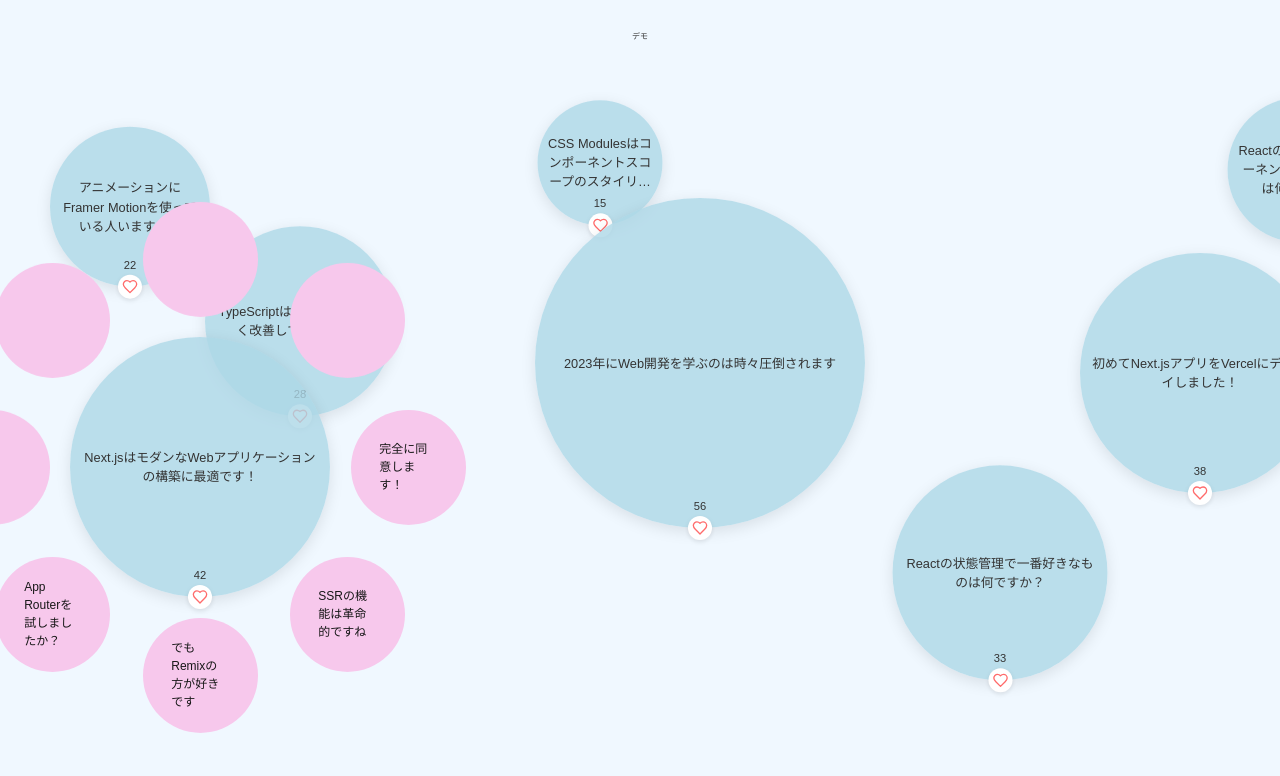
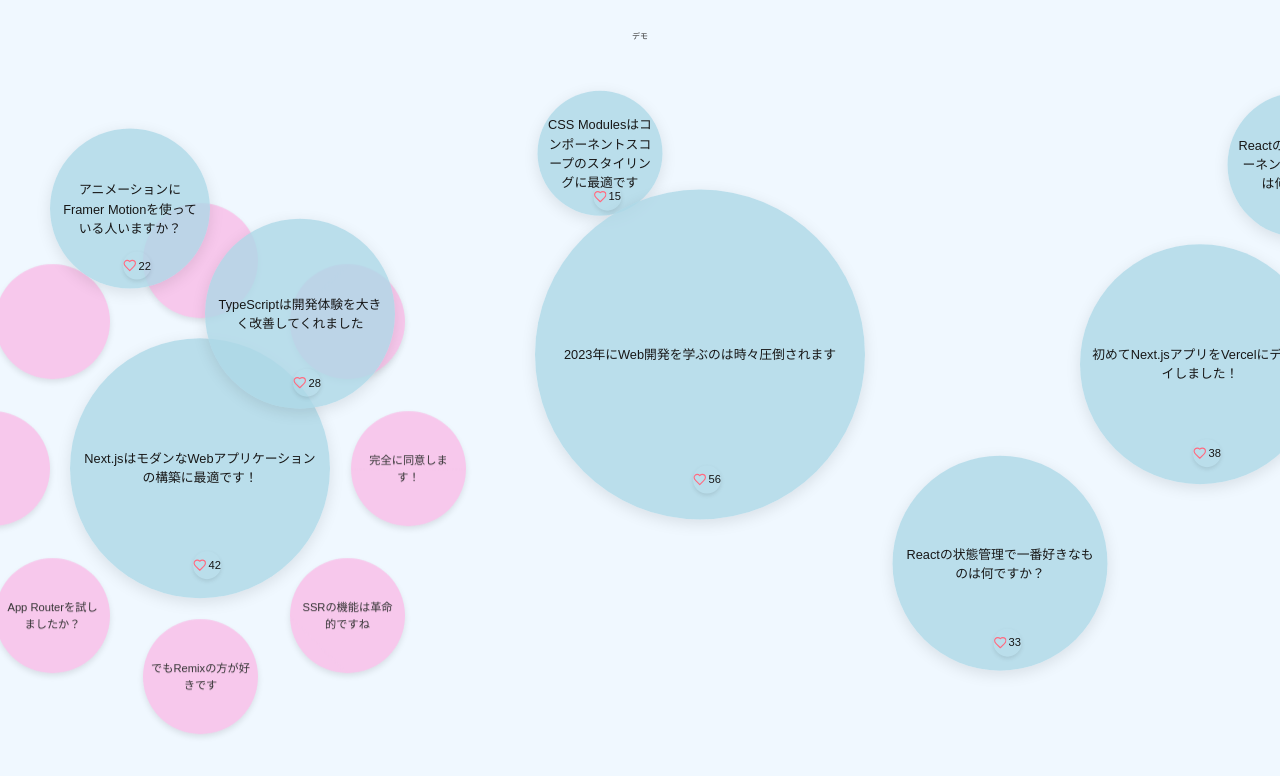
Before and after one commit to K-Kizuku/TEKUTEKU, a Next.js app in the folder front/: page /pages/index in a window 1280 px wide. Both pictures are taken after a click on the element "Next.jsはモダンなWebアプリケーションの構築に最適です！". Shown: the top 776 px of the page. Built offline with nearby package versions, Linux system fonts and the light colour scheme; a web font is replaced by a local one.

Commit message:
add animation

```diff
--- a/front/src/app/components/Bubble/Bubble.module.css
+++ b/front/src/app/components/Bubble/Bubble.module.css
@@ -1,9 +1,10 @@
 .bubbleContainer {
   position: absolute;
   transform: translate(-50%, -50%);
-    animation: float 8s ease-in-out infinite;
-    z-index: 1;
-    transition: all 0.3s ease;
+  display: flex;
+  justify-content: center;
+  align-items: center;
+  animation: float 5s ease-in-out infinite;
 }
 
 .bubble {
@@ -12,103 +13,185 @@
   border-radius: 50%;
   background: rgba(173, 216, 230, 0.8);
   display: flex;
+  justify-content: center;
   align-items: center;
-    justify-content: center;
   cursor: pointer;
+  padding: 5px;
   box-shadow: 0 4px 15px rgba(0, 0, 0, 0.1);
   transition: all 0.3s ease;
   overflow: hidden;
+  text-align: center;
   padding: 10px;
-    text-align: center;
-    position:absolute;
+  position: absolute;
+  z-index: 2;
 }
+
 
   .bubble:hover {
     transform: scale(1.05);
-    background: rgba(173, 216, 230, 0.9);
+    box-shadow: 0 6px 12px rgba(0, 0, 0, 0.15);
   }
 
   .bubbleText {
     font-size: 0.8rem;
-    color: #333;
+    font-weight: 500;
     word-break: break-word;
     max-height: 100%;
     overflow: hidden;
-    display: -webkit-box;
-    -webkit-line-clamp: 3;
-    -webkit-box-orient: vertical;
   }
 
   .likeButton {
     position: absolute;
-    bottom: 0;
-    left: 50%;
-    transform: translate(-50%, 50%);
-    background: white;
+    bottom: 10%;
+    right: 10p%;
     border: none;
     border-radius: 50%;
-    width: 24px;
-    height: 24px;
+    width: 28px;
+    height: 28px;
     display: flex;
+    justify-content: center;
     align-items: center;
-    justify-content: center;
     cursor: pointer;
-    box-shadow: 0 2px 5px rgba(0, 0, 0, 0.1);
-    z-index: 2;
+    box-shadow: 0 2px 4px rgba(0, 0, 0, 0.1);
+    transform: translate(25%, 25%);
+    z-index: 100;
     transition: all 0.2s ease;
   }
 
   .likeButton:hover {
-    transform: translate(-50%, 50%) scale(1.1);
+    transform: translate(25%, 25%) scale(1.1);
   }
 
   .heartIcon {
-    color: #ff6b6b;
+    color: #ff6b81;
   }
 
   .likeCount {
-    position: absolute;
-    top: -18px;
     font-size: 0.7rem;
-    color: #333;
+    margin-left: 2px;
   }
 
-
+  /* Float animation for the main bubble */
   @keyframes float {
     0% {
       transform: translate(-50%, -50%) translateY(0px);
     }
     50% {
-      transform: translate(-50%, -50%) translateY(-15px);
+      transform: translate(-50%, -50%) translateY(-10px);
     }
     100% {
       transform: translate(-50%, -50%) translateY(0px);
     }
   }
-  /*reply*/
-  .replyText{
+
+  /* Replies Container and Animation */
+  .repliesContainer {
     position: absolute;
-    font-size:0.75rem;
-    top: 50%;
-    left:50%;
-    transform:translate(-50%, -50%);
+    width: 100%;
+    height: 100%;
   }
 
-  .replyCircle {
-    position: absolute;
-    width: 50px;
-    height: 50px;
-    background-color: #f7c8ec;
-    border-radius: 50%;
-    /* 他のスタイル */
+  /* Individual reply bubble animation and styling */
+  .repliesContainer > div {
+    opacity: 0;
+    transform: scale(0);
+    box-shadow: 0 3px 6px rgba(0, 0, 0, 0.1);
+    display: flex;
+    justify-content: center;
+    align-items: center;
+    transition: all 0.5s cubic-bezier(0.34, 1.56, 0.64, 1);
+    animation: appearWithTrail 0.8s forwards;
+    overflow: hidden;
   }
 
-  .replyLine {
+  /* Clockwise appearance animation with delay for each bubble */
+  .repliesContainer > div:nth-child(1) { animation-delay: 0.1s; }
+  .repliesContainer > div:nth-child(2) { animation-delay: 0.2s; }
+  .repliesContainer > div:nth-child(3) { animation-delay: 0.3s; }
+  .repliesContainer > div:nth-child(4) { animation-delay: 0.4s; }
+  .repliesContainer > div:nth-child(5) { animation-delay: 0.5s; }
+  .repliesContainer > div:nth-child(6) { animation-delay: 0.6s; }
+  .repliesContainer > div:nth-child(7) { animation-delay: 0.7s; }
+  .repliesContainer > div:nth-child(8) { animation-delay: 0.8s; }
+
+  /* Animation for bubbles to appear from center in a clockwise fashion */
+  @keyframes appearWithTrail {
+    0% {
+      opacity: 0;
+      transform: scale(0) translate(0, 0);
+    }
+    50% {
+      opacity: 0.7;
+    }
+    100% {
+      opacity: 1;
+      transform: scale(1) translate(0, 0);
+    }
+  }
+
+  /* Add trails behind the bubbles */
+  .repliesContainer > div::before {
+    content: '';
     position: absolute;
-    width: 2px;
-    background-color: #f7c8ec;
-    transition: width 1s ease-out, transform 1s ease-out;
-    transform-origin: 0 50%;
-    pointer-events: none;
-    z-index: 0;
+    width: 100%;
+    height: 2px;
+    background: linear-gradient(90deg, transparent, #f7c8ec, transparent);
+    z-index: -1;
+    transform-origin: left center;
+    transform: scaleX(0) rotate(calc(45deg * var(--bubble-index, 0)));
+    animation: showTrail 0.6s forwards;
+    animation-delay: calc(0.1s * var(--bubble-index, 0) + 0.2s);
+    opacity: 0;
   }
+
+  /* Animation for the trails */
+  @keyframes showTrail {
+    0% {
+      transform: scaleX(0) rotate(calc(45deg * var(--bubble-index, 0)));
+      opacity: 0;
+    }
+    100% {
+      transform: scaleX(1) rotate(calc(45deg * var(--bubble-index, 0)));
+      opacity: 0.6;
+    }
+  }
+
+  /* Pulse effect when bubble is clicked */
+  .bubble.clicked {
+    animation: pulse 0.5s;
+  }
+
+  @keyframes pulse {
+    0% { transform: scale(1); }
+    50% { transform: scale(1.1); }
+    100% { transform: scale(1); }
+  }
+
+  /* Reply text styling */
+  .replyText {
+    font-size: 0.7rem;
+    font-weight: 500;
+    text-align: center;
+    padding: 2px;
+    color: #333;
+    word-break: break-word;
+    max-width: 90%;
+    max-height: 90%;
+    overflow: hidden;
+  }
+
+  /* Disappear animation when closing replies */
+  .repliesContainer.closing > div {
+    animation: disappear 0.4s forwards;
+  }
+
+  @keyframes disappear {
+    0% {
+      opacity: 1;
+      transform: scale(1) translate(0, 0);
+    }
+    100% {
+      opacity: 0;
+      transform: scale(0) translate(0, 0);
+    }
+  }
--- a/front/src/app/components/Bubble/page.tsx
+++ b/front/src/app/components/Bubble/page.tsx
@@ -16,6 +16,7 @@ export default function Bubble({ bubble, onLike, showReplies, toggleReplies, pos
     const size = 50 + bubble.likes * 5;
     const [animationDelay, setAnimationDelay] = useState<string | null>(null);
     const [isClicked, setIsClicked] = useState(false);
+    const [isClosing, setIsClosing] = useState(false);
 
     useEffect(() => {
         setAnimationDelay(`${Math.random() * 3}s`);
@@ -30,8 +31,8 @@ export default function Bubble({ bubble, onLike, showReplies, toggleReplies, pos
         zIndex: isClicked ? 9999 : 1,
     };
 
-    // 8個の円を表示するための計算
-    const replyRadius = size*0.8;
+    // Calculate positions for the 8 reply bubbles
+    const replyRadius = size * 0.8;
     const calculateReplyPositions = (numReplies: number) => {
         return Array.from({ length: numReplies }, (_, i) => {
             const angle = (i * 2 * Math.PI) / numReplies;
@@ -42,17 +43,31 @@ export default function Bubble({ bubble, onLike, showReplies, toggleReplies, pos
         });
     };
 
-    // 8個の円に対応する位置を計算
     const replyPositions = calculateReplyPositions(8);
+
+    // Handle toggling the replies with animation
+    const handleToggleReplies = () => {
+        if (showReplies) {
+            setIsClosing(true);
+            setTimeout(() => {
+                toggleReplies();
+                setIsClosing(false);
+            }, 400); // Match this to the disappear animation duration
+        } else {
+            setIsClicked(true);
+            toggleReplies();
+            setTimeout(() => {
+                setIsClicked(false);
+            }, 500); // Match this to the pulse animation duration
+        }
+    };
 
     return (
         <div className={styles.bubbleContainer} style={bubbleStyle}>
+
                 <div
-                className={styles.bubble}
-                onClick={() => {
-                    setIsClicked(!isClicked);
-                    toggleReplies();
-                }}
+                    className={`${styles.bubble} ${isClicked ? styles.clicked : ''}`}
+                    onClick={handleToggleReplies}
                 >
                     <span className={styles.bubbleText}>{bubble.text}</span>
                 </div>
@@ -69,33 +84,27 @@ export default function Bubble({ bubble, onLike, showReplies, toggleReplies, pos
                 </button>
 
 
-
-            {/* 8個の円だけを表示 */}
-
-            {showReplies && (
-    <div className={styles.repliesContainer} style={{ position: 'absolute', width: '100%', height: '100%' }}>
+            {/* Display reply bubbles */}
+            {(showReplies || isClosing) && (
+                <div className={`${styles.repliesContainer} ${isClosing ? styles.closing : ''}`}>
                     {replyPositions.map((position, index) => {
                         const reply = bubble.replies ? bubble.replies[index] : null;
                         return (
-                <div key={index}
+                            <div
+                                key={index}
                                 style={{
                                     position: 'absolute',
-                         width: `${50 + size / 4}px`,  // 円の直径
-                         height: `${50 + size / 4}px`, // 円の直径
-                         borderRadius: '50%', // 円を表示するためのスタイル
-                         backgroundColor: '#f7c8ec', // 円の色
-                         left: `${position.x + size / 2 - 25 - size / 8}px`,  // container center offset
-                         top: `${position.y + size / 2 - 25 - size / 8}px`,  // container center offset
-                     }}
+                                    width: `${50 + size / 4}px`,
+                                    height: `${50 + size / 4}px`,
+                                    borderRadius: '50%',
+                                    backgroundColor: '#f7c8ec',
+                                    left: `${position.x + size / 2 - 25 - size / 8}px`,
+                                    top: `${position.y + size / 2 - 25 - size / 8}px`,
+                                    '--bubble-index': index, // Custom property for animation calculations
+                                } as CSSProperties}
                             >
-                    {/* テキストを円の中心に配置 */}
                                 {reply && (
-                        <span className={styles.replyText} style={{
-                            position: 'absolute',
-                            top: '50%',
-                            left: '50%',
-                            transform: 'translate(-50%, -50%)', // 中央揃え
-                        }}>
+                                    <span className={styles.replyText}>
                                         {reply.text}
                                     </span>
                                 )}
@@ -104,8 +113,6 @@ export default function Bubble({ bubble, onLike, showReplies, toggleReplies, pos
                     })}
                 </div>
             )}
-
-
         </div>
     );
 }
```
Lines whose indentation alone changed are shown as unchanged.
